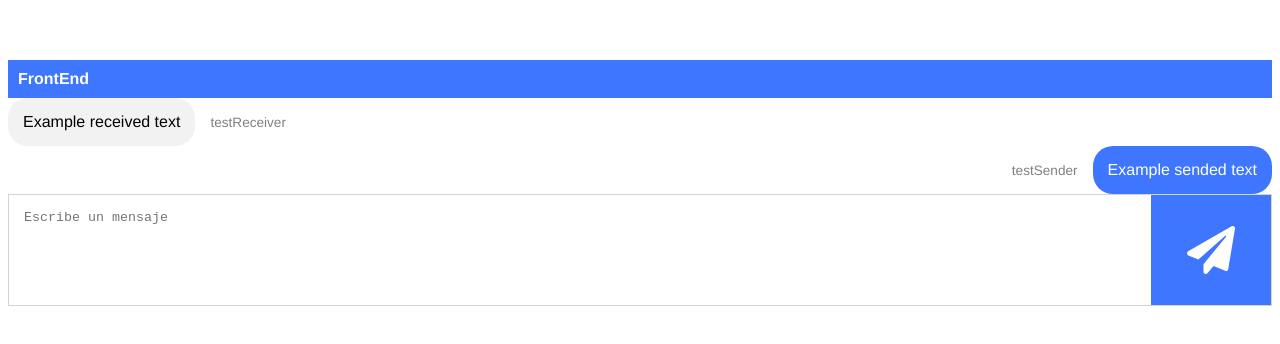
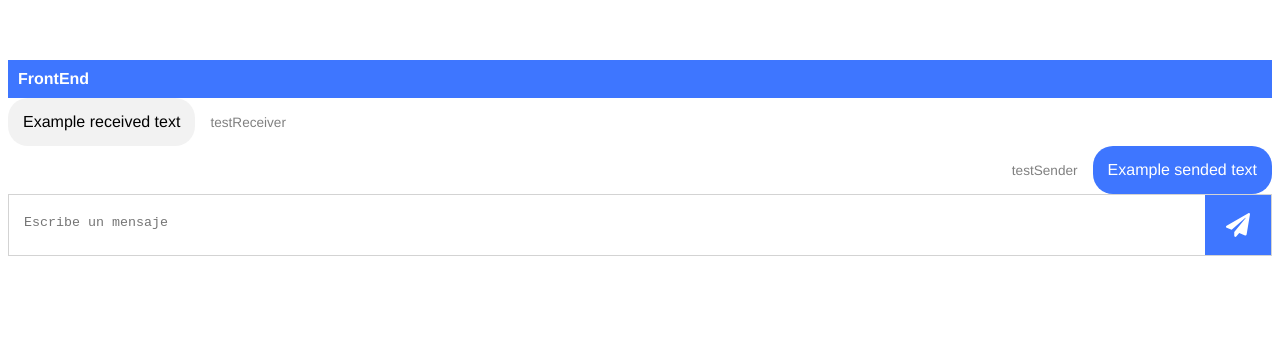
Before and after one commit to ricardopruiz/chat-demo, a Vue app: page / in a window 1280 px wide. Shown: the top 344 px of the page. Built offline with nearby package versions, Linux system fonts and the light colour scheme.

Commit message:
fixed style of sendbar components

```diff
--- a/src/components/baseComponents/BaseChatButton.vue
+++ b/src/components/baseComponents/BaseChatButton.vue
@@ -38,8 +38,8 @@ export default {
 
   .button-icon {
     color: white;
-    font-size: 3rem;
-    padding: 30px;
+    font-size: 1.5rem;
+    padding: 15px;
   }
 }
 </style>
--- a/src/components/baseComponents/BaseChatInput.vue
+++ b/src/components/baseComponents/BaseChatInput.vue
@@ -4,7 +4,7 @@
     :placeholder="placeHolder"
     @input="handleInput"
     :value="value"
-  />
+  ></textarea>
 </template>
 
 <script>
@@ -34,8 +34,10 @@ export default {
 .input-element {
   border: 0;
   outline: none;
-  padding: 15px;
+  resize: none;
+  box-sizing: border-box;
+  padding: 20px 15px 0 15px;
+  margin-bottom: 10px;
   width: 100%;
-  resize: none;
 }
 </style>
```
